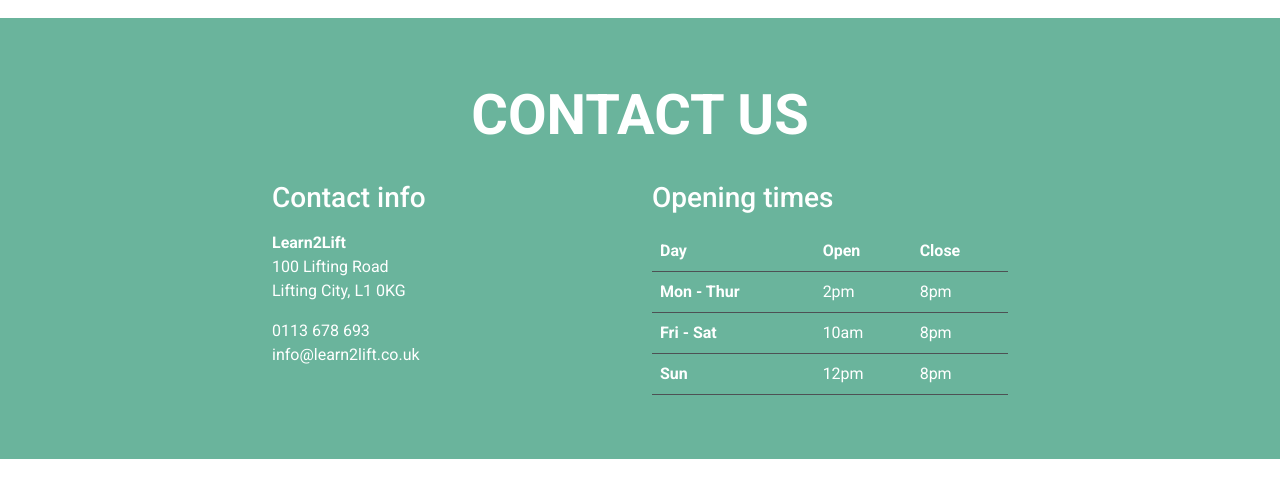
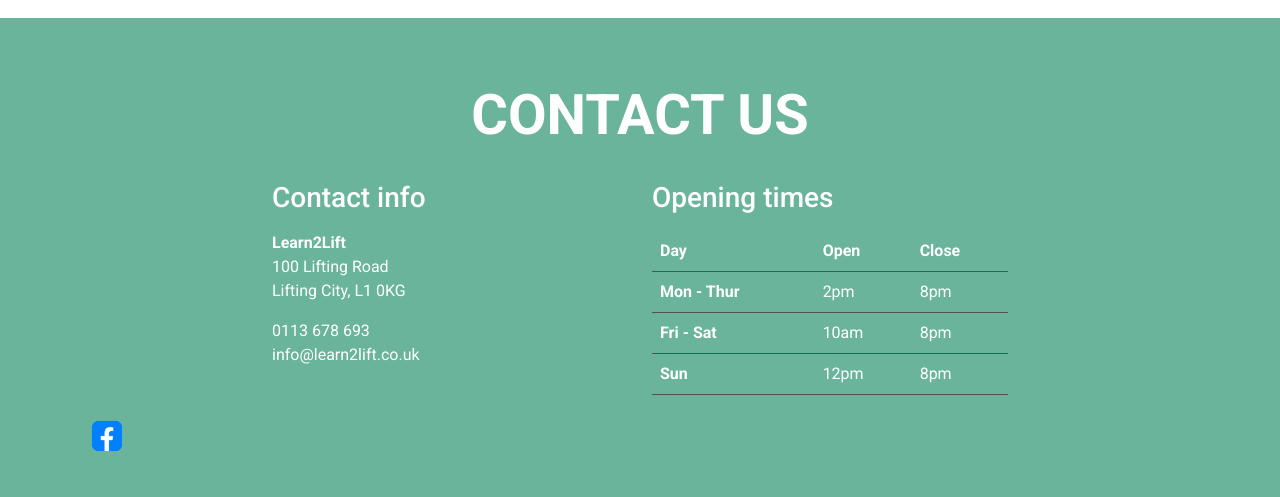
Before and after one commit to Bosfit/learn2lift, a plain HTML site: page index.html in a window 1280 px wide. Shown: the part 2143-2640 px from the top of the page. Before the commit the page ends 2602 px from the top, so only its background shows below. Drawn offline with nearby package versions, Linux system fonts and the light colour scheme.

Commit message:
updated social media

```diff
--- a/index.html
+++ b/index.html
@@ -332,6 +332,8 @@
                         </tbody>
                     </table>
                 </div>
+                <a href="https://www.facebook.com/" target="_blank"><img src="assets/images/facebook_logo.png"
+                   alt="Facebook icon" width="50"></a>
             </div>
         </div>
     </footer>
```
